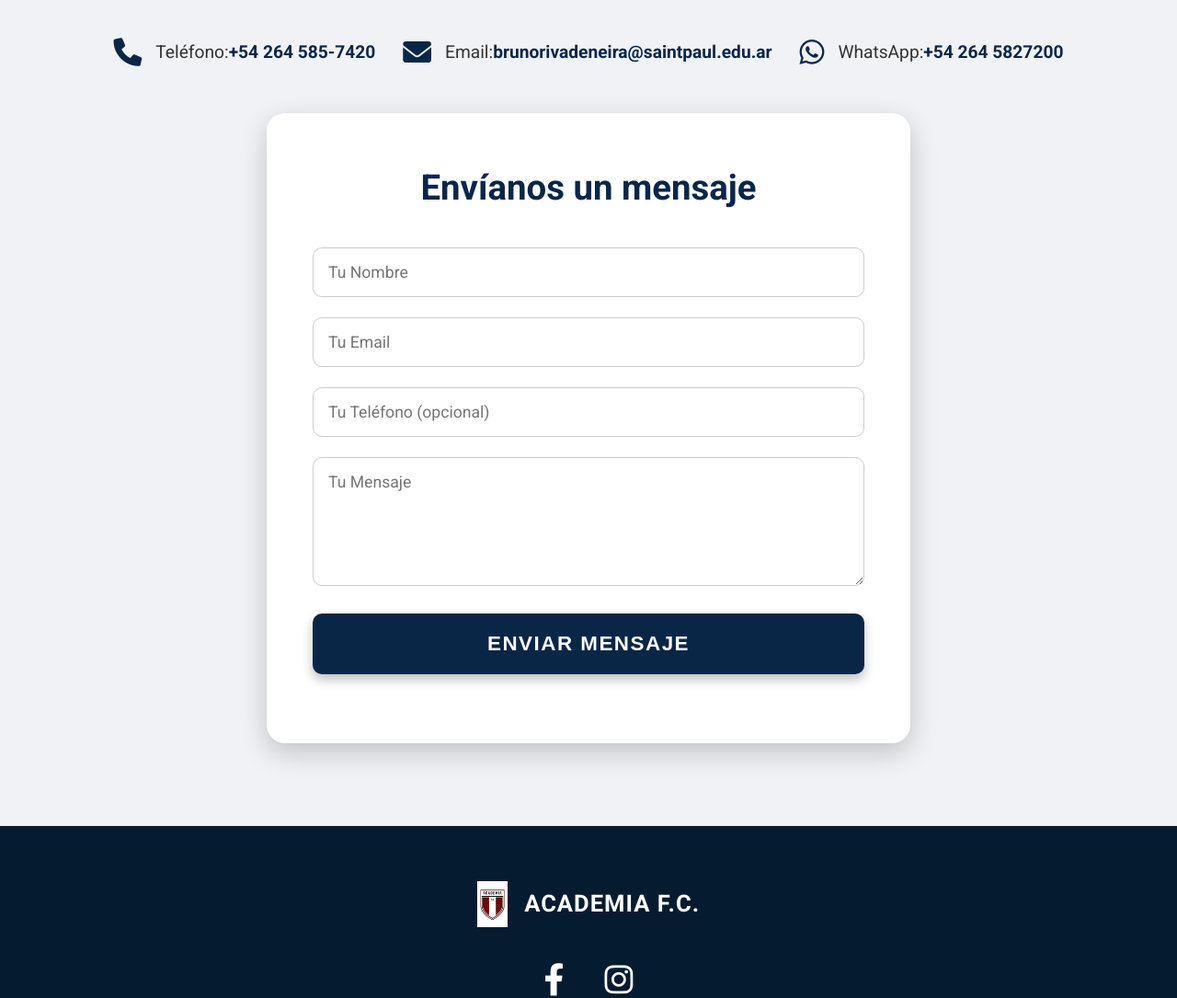
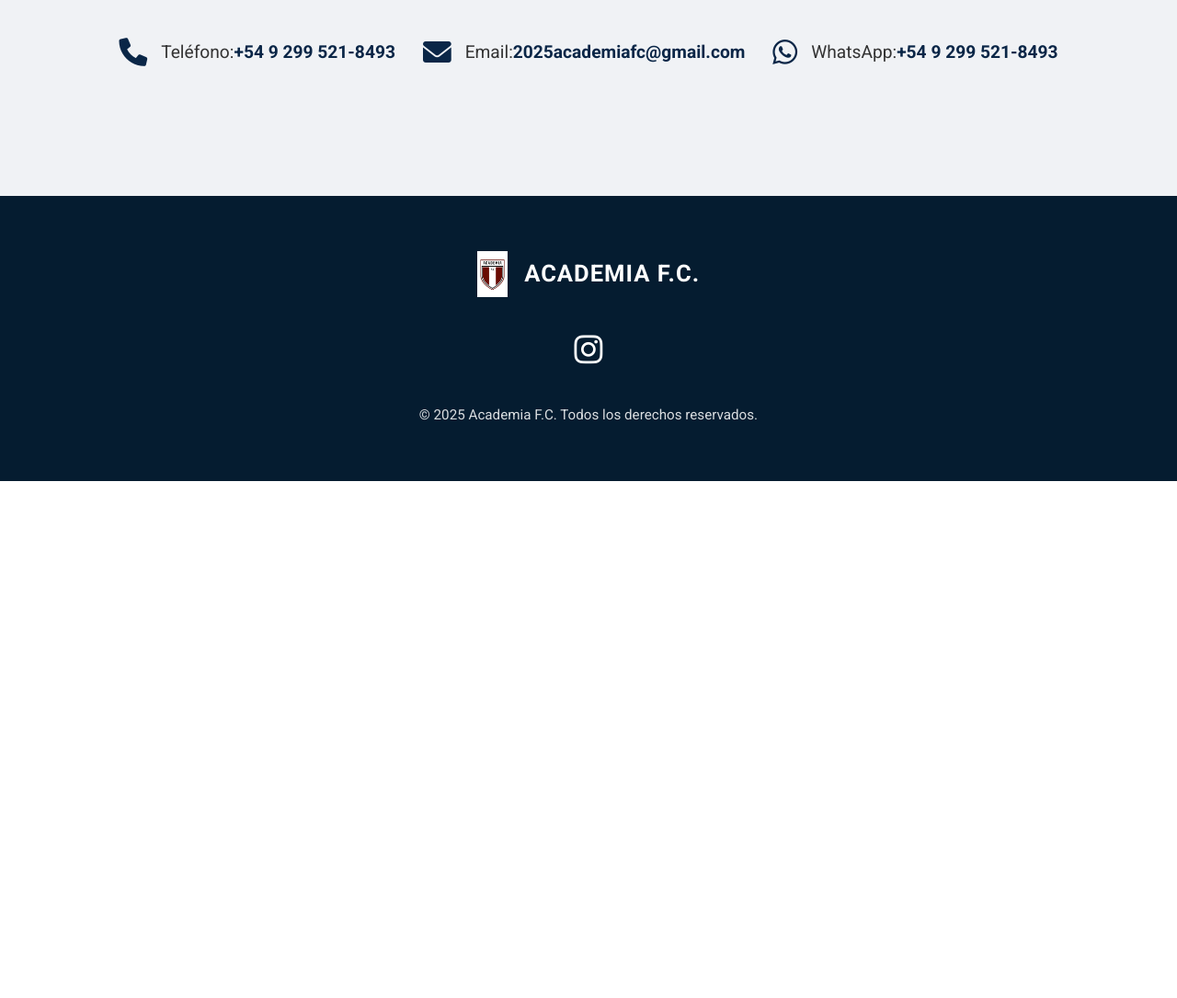
Before and after one commit to Academiafc/net, a plain HTML site: page index.html in a window 1280 px wide. Shown: the part 4261-5346 px from the top of the page at 92% size. After the commit the page ends 4784 px from the top, so only its background shows below. Drawn offline with Linux system fonts and the light colour scheme.

Commit message:
Update index.html

```diff
--- a/index.html
+++ b/index.html
@@ -97,26 +97,18 @@
             <h2>Ubicación</h2>
             <p>Dirección: Sargento Cabral Oeste pasando RASTREADOR CALIVAR a 200 MTS, 5400, San Juan, Argentina</p>
             <div class="map-container">
-                <iframe src="https://www.google.com/maps/embed?pb=!1m17!1m12!1m3!1d3401.2476859014823!2d-68.60407492350603!3d-31.517356501141123!2m3!1f0!2f0!3f0!3m2!1i1024!2i768!4f13.1!3m2!1m1!2zMzHCsDMxJzAyLjUiUyA2OMKwMzYnMDUuNCJX!5e0!3m2!1ses!2sar!4v1750700397537!5m2!1ses!2sar" width="600" height="450" style="border:0;" allowfullscreen="" loading="lazy" referrerpolicy="no-referrer-when-downgrade"></iframe>
+                <iframe src="https://www.google.com/maps/embed?pb=!1m17!1m12!1m3!1d3401.2476859014823!2d-68.60407492350603!3d-31.517356501141123!2m3!1f0!2f0!3f0!3m2!1i1024!2i768!4f13.1!3m2!1m1!2zMzHCsDMxJzAyLjUiUyA2OMKwMzYnMDUuNCJX!5e0!3m2!1ses!2sar!4v1750700929234!5m2!1ses!2sar" width="800" height="600" style="border:0;" allowfullscreen="" loading="lazy" referrerpolicy="no-referrer-when-downgrade"></iframe>
             </div>
         </section>
 
         <section id="contacto" class="section-padded bg-light">
             <h2>Contáctanos</h2>
             <div class="contact-info">
-                <p><i class="fas fa-phone"></i> Teléfono: <a href="tel:+542645857420">+54 264 585-7420</a></p>
-                <p><i class="fas fa-envelope"></i> Email: <a href="brunorivadeneira@saintpaul.edu.ar">brunorivadeneira@saintpaul.edu.ar</a></p>
-                <p><i class="fab fa-whatsapp"></i> WhatsApp: <a href="https://wa.me/2645857420" target="_blank">+54 264 5827200</a></p>
+                <p><i class="fas fa-phone"></i> Teléfono: <a href="tel:+5492995218493">+54 9 299 521-8493</a></p>
+                <p><i class="fas fa-envelope"></i> Email: <a href="2025academiafc@gmail.com">2025academiafc@gmail.com</a></p>
+                <p><i class="fab fa-whatsapp"></i> WhatsApp: <a href="https://wa.me/2995218493" target="_blank">+54 9 299 521-8493</a></p>
             </div>
-            <form class="contact-form" id="contact-form" action="https://formspree.io/f/manjdzdg" method="POST">
-                <h3>Envíanos un mensaje</h3>
-                <input type="text" id="name" name="name" placeholder="Tu Nombre" required>
-                <input type="email" id="email" name="email" placeholder="Tu Email" required>
-                <input type="tel" id="phone" name="phone" placeholder="Tu Teléfono (opcional)">
-                <textarea id="message" name="message" rows="5" placeholder="Tu Mensaje" required></textarea>
-                <button type="submit" class="btn-primary">Enviar Mensaje</button>
-                <div id="form-status"></div>
-            </form>
+
         </section>
     </main>
 
@@ -127,7 +119,6 @@
                 <span>ACADEMIA F.C.</span>
             </div>
             <div class="social-media">
-                <a href="https://facebook.com/tupagina" target="_blank" aria-label="Facebook"><i class="fab fa-facebook-f"></i></a>
                 <a href="https://instagram.com/tuinstagram" target="_blank" aria-label="Instagram"><i class="fab fa-instagram"></i></a>
             </div>
             <p>© 2025 Academia F.C. Todos los derechos reservados.</p>
```
